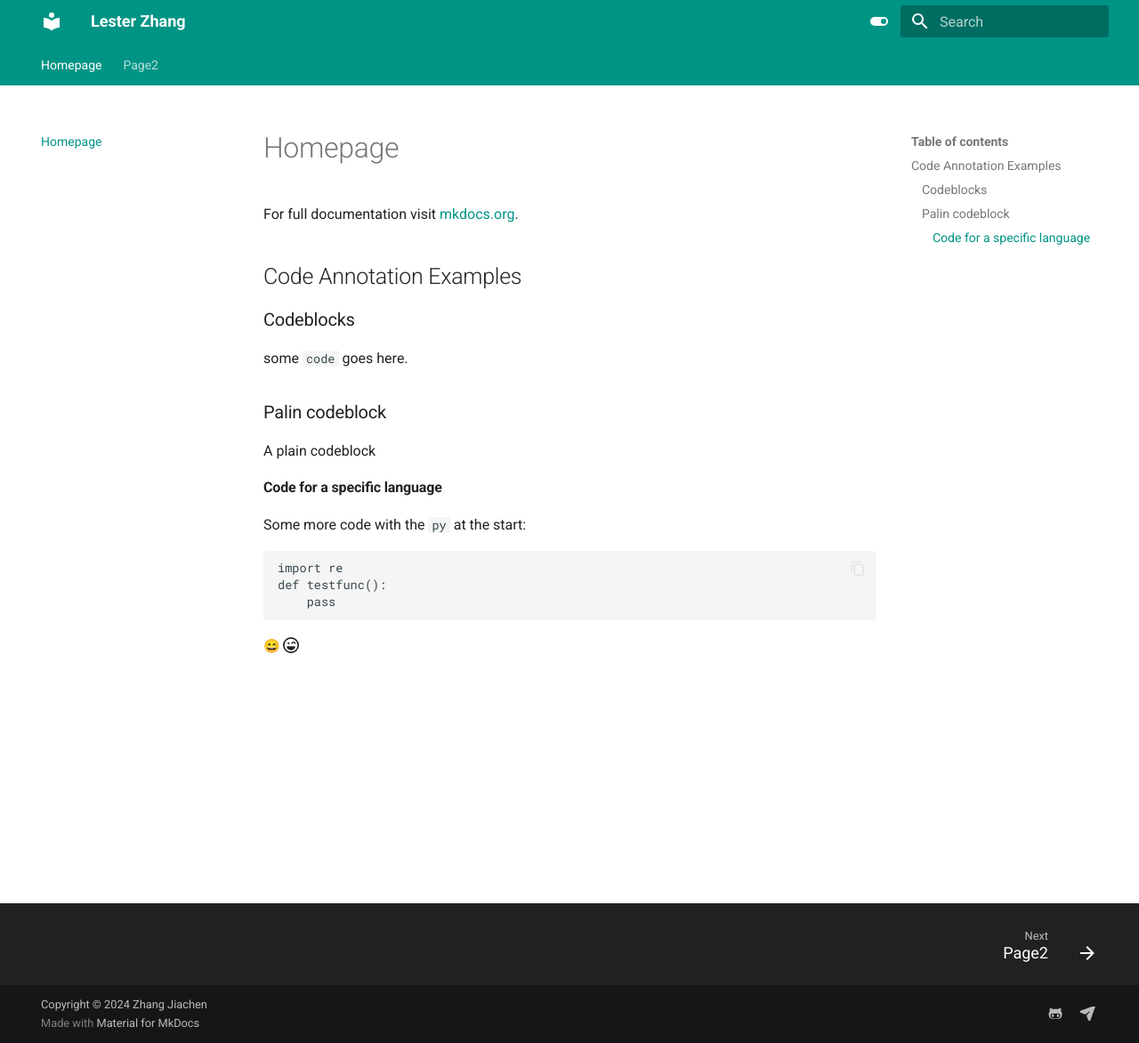
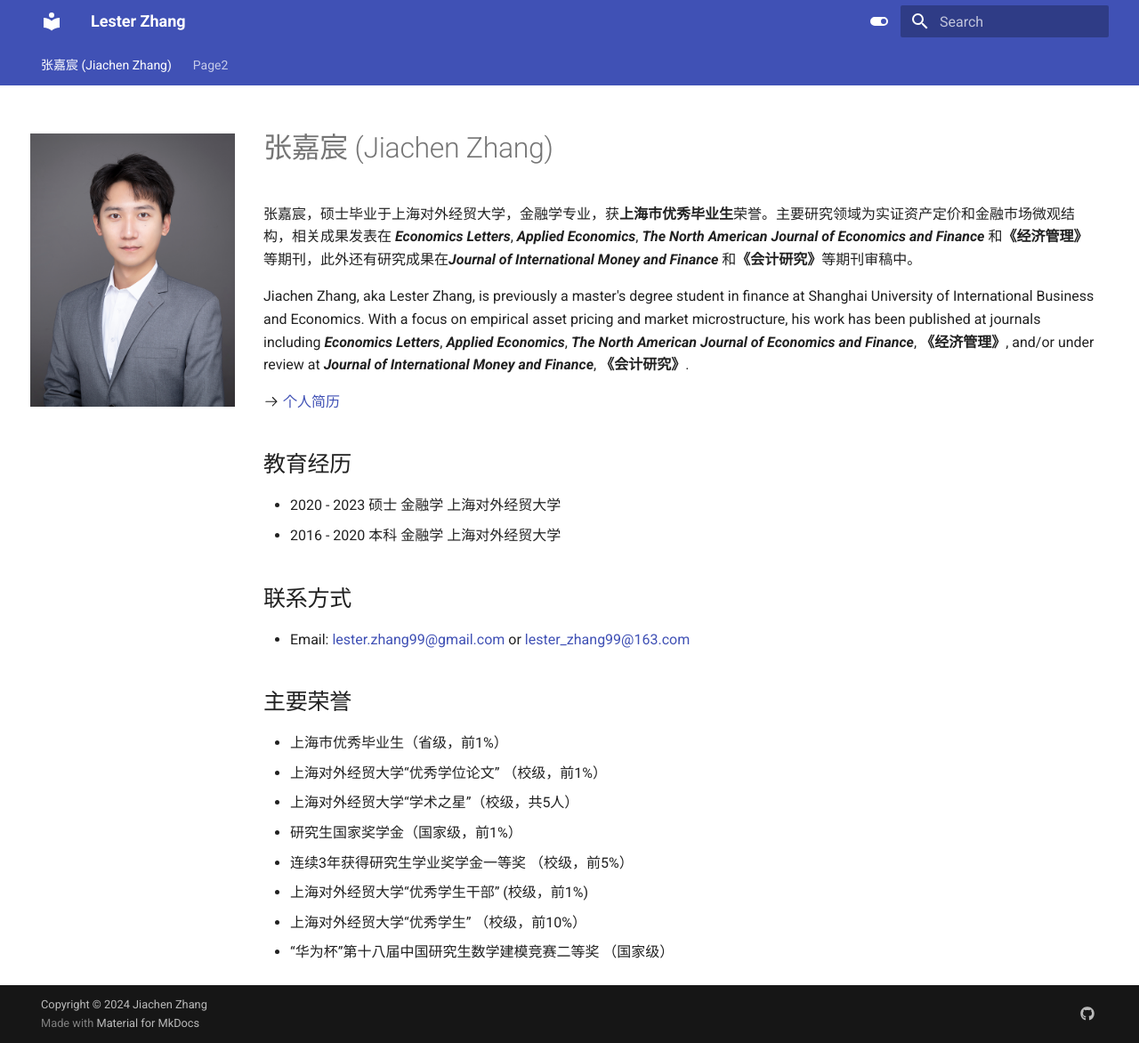
Before and after one commit to daisymilo/lester-zhang, an MkDocs documentation site: the page built from docs/index.md, in a window 1280 px wide and 1172 px high. Shown: the whole window at 89% size. Built offline with MkDocs 1.6.1 and Material for MkDocs 9.7.7, drawn with Linux system fonts in a browser that asks for light colours; emoji names are drawn with the system emoji font.

Commit message:
$update index page$

````diff
--- a/docs/index.md
+++ b/docs/index.md
@@ -1,26 +1,40 @@
-# Homepage
+---
+template: home.html
+hide:
+  - toc
+  - footer
+---
 
-For full documentation visit [mkdocs.org](https://www.mkdocs.org).
+# 张嘉宸 (Jiachen Zhang)
 
-## Code Annotation Examples
+<img id="hide-on-large" src="/images/profile.png" width="30%">
 
-### Codeblocks
+张嘉宸，硕士毕业于上海对外经贸大学，金融学专业，获**上海市优秀毕业生**荣誉。主要研究领域为实证资产定价和金融市场微观结构，相关成果发表在 **_Economics Letters_**, **_Applied Economics_**, **_The North American Journal of Economics and Finance_** 和**《经济管理》**等期刊，此外还有研究成果在**_Journal of International Money and Finance_** 和**《会计研究》**等期刊审稿中。
 
-some `code` goes here.
+Jiachen Zhang, aka Lester Zhang, is previously a master's degree student in finance at Shanghai University of International Business and Economics. With a focus on empirical asset pricing and market microstructure, his work has been published at journals including **_Economics Letters_**, **_Applied Economics_**, **_The North American Journal of Economics and Finance_**, **《经济管理》**, and/or under review at **_Journal of International Money and Finance_**, **《会计研究》**.
 
-### Palin codeblock
+:octicons-arrow-right-24: [个人简历]()
 
-A plain codeblock
+<!-- Mingze has a strong background in programming and received First Prize in the 2010 National Olympiad in Informatics in Provinces (NOIP). His PhD thesis involves large-scale textual analysis and novel machine learning application, leading to a $500,000 grant from the Australian Research Council (ARC) Discovery Project financing his postdoctoral fellowship. He also has a Grad.Cert. in computing from UNSW with High Distinction, on, e.g., database, crypto and distributed ledger technology.  -->
 
 
-#### Code for a specific language
+## 教育经历
 
-Some more code with the `py` at the start:
-```py
-import re
-def testfunc():
-    pass
-```
+- 2020 - 2023 硕士 金融学 上海对外经贸大学
+- 2016 - 2020 本科 金融学 上海对外经贸大学
 
-:smile:
-:fontawesome-regular-face-laugh-wink:
+
+## 联系方式
+
+- Email: [lester.zhang99@gmail.com](mailto:lester.zhang99@gmail.com) or [lester_zhang99@163.com](mailto:lester_zhang99@163.com)
+
+## 主要荣誉
+
+- 上海市优秀毕业生（省级，前1%）
+- 上海对外经贸大学“优秀学位论文” （校级，前1%）
+- 上海对外经贸大学“学术之星”（校级，共5人）
+- 研究生国家奖学金（国家级，前1%）
+- 连续3年获得研究生学业奖学金一等奖 （校级，前5%）
+- 上海对外经贸大学“优秀学生干部” (校级，前1%)
+- 上海对外经贸大学“优秀学生” （校级，前10%）
+- “华为杯”第十八届中国研究生数学建模竞赛二等奖 （国家级）
--- a/mkdocs.yml
+++ b/mkdocs.yml
@@ -1,85 +1,59 @@
 site_name: Lester Zhang
-site_description: Zhang Jiachen's personal website
-site_author: Zhang Jiachen
+site_description: Jiachen Zhang's personal website.
+site_author: 张嘉宸
+# site_url:
 
-copyright: Copyright &copy; 2024 <a href="https://github.com/daisymilo/my_mkdocs">Zhang Jiachen</a>
+copyright: Copyright &copy; 2024 <a href="">Jiachen Zhang</a>
 
 
 theme:
   name: material
-  features:
-    - announce.dismiss
-    - navigation.footer
-    - search.suggest
-    - search.highlight
-    - search.share
-    - content.action.edit
-    - content.action.view
-    - content.code.copy
-    - content.code.select
-    - content.code.annotate
-    - content.tabs.link
-    - toc.follow
-    - navigation.prune
-    - navigation.tabs
-    - navigation.path
-    - navigation.indexes
-    - navigation.top
+  custom_dir: overrides
   palette:
     # Palette toggle for light mode
     - scheme: default
-      primary: teal
-      accent: purple
+      primary: custom
+      accent: custom
       toggle:
         icon: material/toggle-switch
         name: Switch to dark mode
     # Palette toggle for dark mode
     - scheme: slate
-      primary: teal
-      accent: lime
+      primary: custom
+      accent: custom
       toggle:
         icon: material/toggle-switch-off-outline
         name: Switch to light mode
+  features:
+    - navigation.tabs
+    - navigation.sections
+    - toc.integrate
+    - navigation.top
+    - search.suggest
+    - search.highlight
+    - content.tabs.link
+    - content.code.annotation
+    - content.code.copy
+
 
 extra:
   social:
-    - icon: fontawesome/brands/github-alt
-      link: https://github.com/daisymilo/my_mkdocs
-    - icon: fontawesome/solid/paper-plane
-      link: mailto:lester.zhang99@gmail.com
-
+    - icon: fontawesome/brands/github
+      link: https://github.com/daisymilo/LesterZhang
 
 markdown_extensions:
-  - abbr
+  - pymdownx.highlight:
+      anchor_linenums: true
+  - pymdownx.inlinehilite
+  - pymdownx.snippets
   - admonition
-  - attr_list
-  - def_list
-  - footnotes
-  - md_in_html
-  - toc:
-      permalink: true
-  - tables
   - pymdownx.arithmatex:
       generic: true
+  - footnotes
   - pymdownx.details
-  - pymdownx.highlight:
-      anchor_linenums: true
-      line_spans: __span
-      pygments_lang_class: true
-  - pymdownx.inlinehilite
-  - pymdownx.snippets
-  - pymdownx.tabbed:
-      alternate_style: true
-      slugify: !!python/object/apply:pymdownx.slugs.slugify
-        kwds:
-          case: lower
-  - pymdownx.critic
-  - pymdownx.caret
-  - pymdownx.keys
+  - pymdownx.superfences
   - pymdownx.mark
-  - pymdownx.tilde
-  - pymdownx.tasklist:
-      custom_checkbox: true
+  - attr_list
   - pymdownx.emoji:
-     emoji_index: !!python/name:material.extensions.emoji.twemoji
-     emoji_generator: !!python/name:material.extensions.emoji.to_svg
+      emoji_index: !!python/name:material.extensions.emoji.twemoji
+      emoji_generator: !!python/name:material.extensions.emoji.to_svg
--- /dev/null
+++ b/overrides/home.html
@@ -0,0 +1,46 @@
+{% extends "main.html" %}
+
+{% block site_nav %}
+
+  {% if page.meta and page.meta.hide %}
+    {% set hidden = "hidden" if "navigation" in page.meta.hide %}
+  {% endif %}
+
+    <style>
+      @media (max-width: 1220px) {
+        img#hide-on-small {
+          display: none;
+        }
+      }
+      @media (min-width: 1220px) {
+        #hide-on-large {
+          display: none;
+        }
+      }
+    </style>
+
+    <!-- Navigation -->
+    {% if nav %}
+    <div
+      class="md-sidebar md-sidebar--primary"
+      data-md-component="sidebar"
+      data-md-type="navigation"
+      {{ hidden }}
+    >
+      <div class="md-sidebar__scrollwrap">
+        <div class="md-sidebar__inner">
+          {% if page.is_homepage %}
+            <img id="hide-on-small" src="/images/profile.png" width="100%">
+          {% endif %}
+          <div id="hide-on-large">
+            {% include "partials/nav.html" %}
+          </div>
+        </div>
+      </div>
+    </div>
+    {% endif %}
+
+  {% if not page.is_homepage %}
+    {{ super() }}
+  {% endif %}
+{% endblock %}
````
Also changed, not shown: docs/images/profile.png (added).
